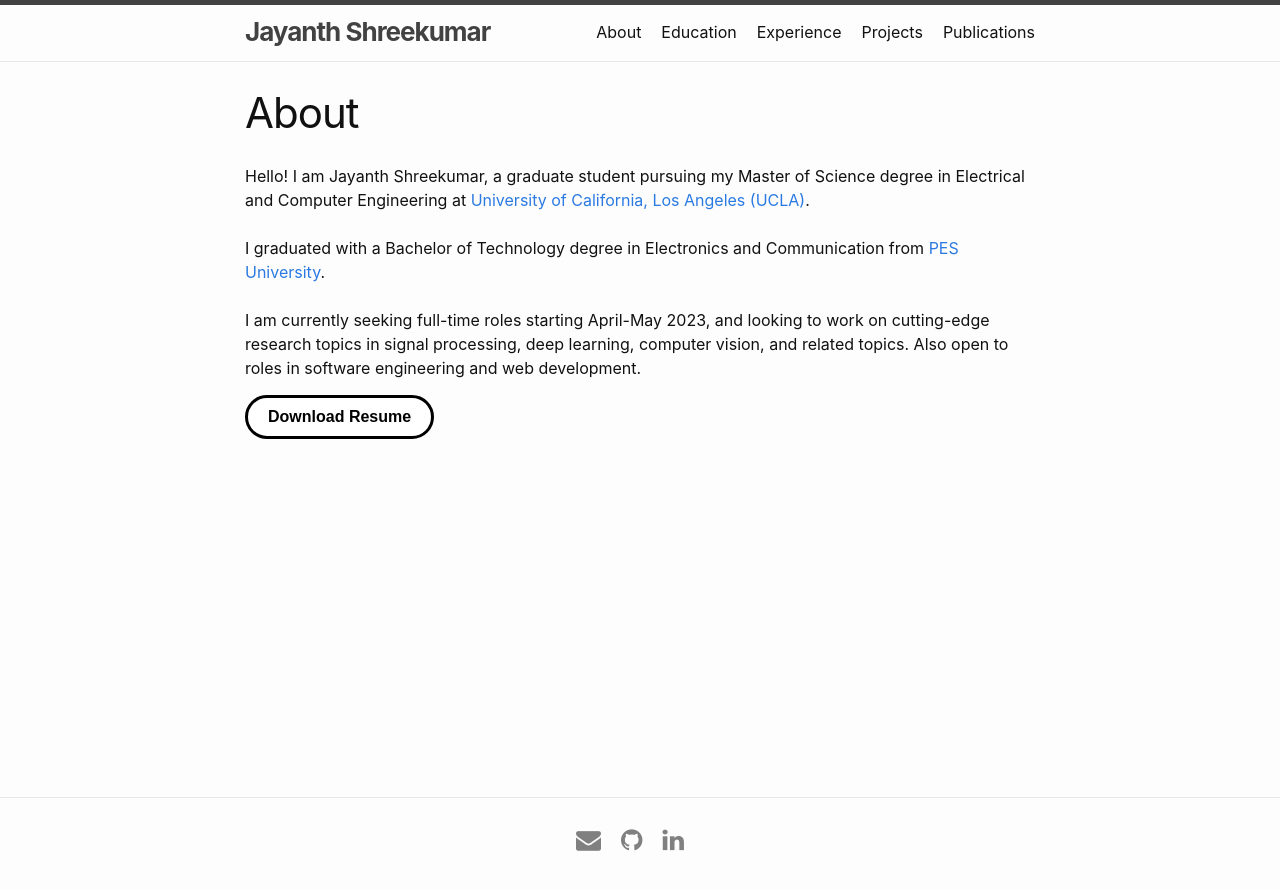
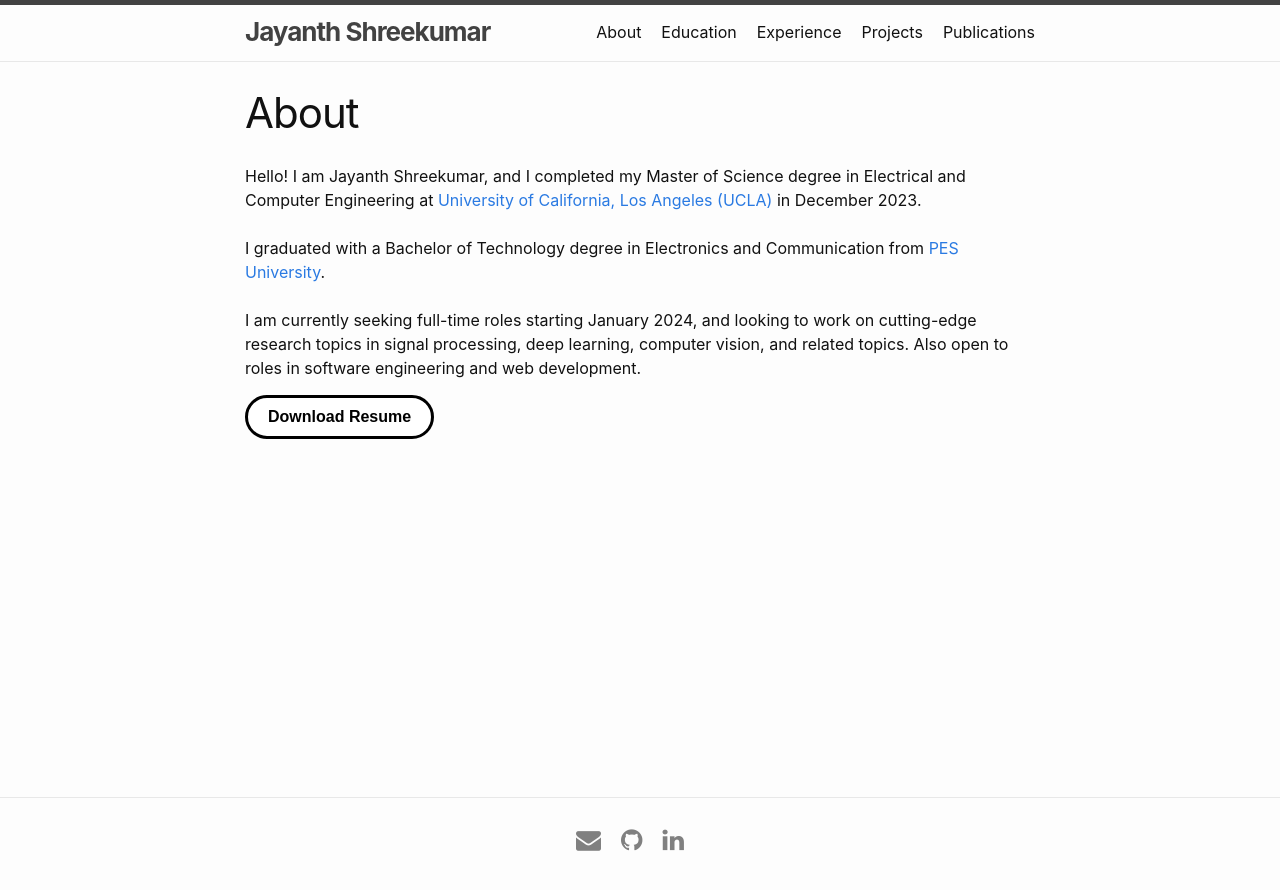
Before and after one commit to JayanthShreekumar/jayanthshreekumar.github.io_old, a Jekyll site: the page built from index.md, in a window 1280 px wide. Shown: the top 890 px of the page. Built offline with Jekyll 4.4.1, drawn with Linux system fonts in a browser that asks for light colours.

Commit message:
update website after a while

```diff
--- a/index.md
+++ b/index.md
@@ -5,10 +5,10 @@
 layout: home
 title: About
 ---
-Hello! I am Jayanth Shreekumar, a graduate student pursuing my Master of Science degree in Electrical and Computer Engineering at <a target="_blank" rel="noopener noreferrer" href="https://www.ee.ucla.edu/">University of California, Los Angeles (UCLA)</a>. <br />
+Hello! I am Jayanth Shreekumar, and I completed my Master of Science degree in Electrical and Computer Engineering at <a target="_blank" rel="noopener noreferrer" href="https://www.ee.ucla.edu/">University of California, Los Angeles (UCLA)</a> in December 2023. <br />
 <br />
 I graduated with a Bachelor of Technology degree in Electronics and Communication from <a target="_blank" rel="noopener noreferrer" href="https://ec.pes.edu//">PES University</a>.<br />
 <br />
-I am currently seeking full-time roles starting April-May 2023, and looking to work on cutting-edge research topics in signal processing, deep learning, computer vision, and related topics. Also open to roles in software engineering and web development.
+I am currently seeking full-time roles starting January 2024, and looking to work on cutting-edge research topics in signal processing, deep learning, computer vision, and related topics. Also open to roles in software engineering and web development.
 
 <a target="_blank" rel="noopener noreferrer" href="{{ site.baseurl }}{{ site.url }}/assets/pdf/Shreekumar_Jayanth_CV.pdf"><button class="button">Download Resume</button></a>
```
Also changed, not shown: _education/1UCLA.md (+3 -3 lines), _experience/1ProbabilityandStatistics.md (deleted, +0 -11 lines), _experience/1Researcher.md (added, +14 -0 lines), _experience/2ProbabilityandStatistics.md (added, +11 -0 lines), _experience/3ElectromagneticWaves.md (deleted, +0 -11 lines), _experience/3MRIResearch.md (added, +11 -0 lines), _experience/4AMD.md (renamed from _experience/2AMD.md), _experience/6Perfios.md (renamed from _experience/4Perfios.md), 6 other files.
